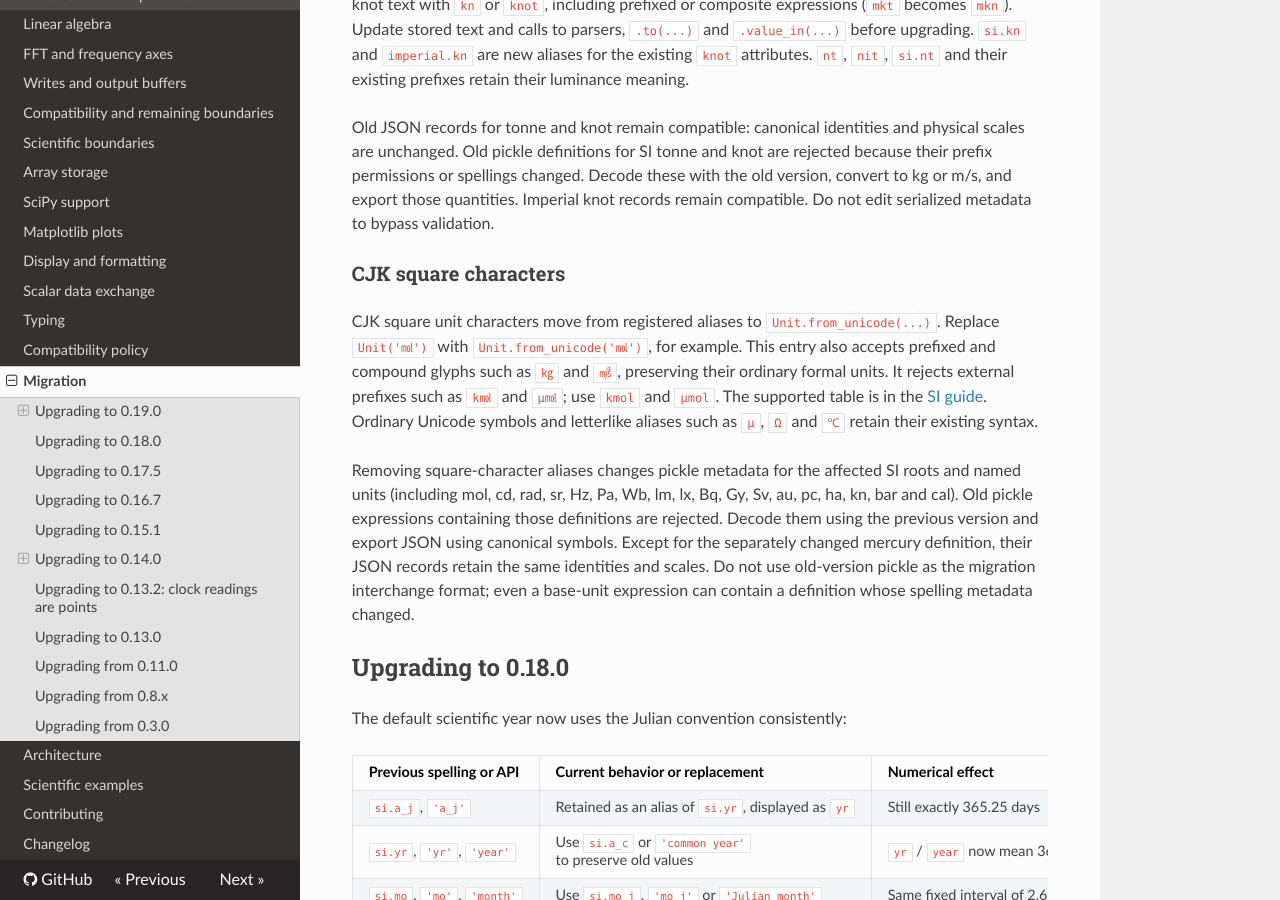
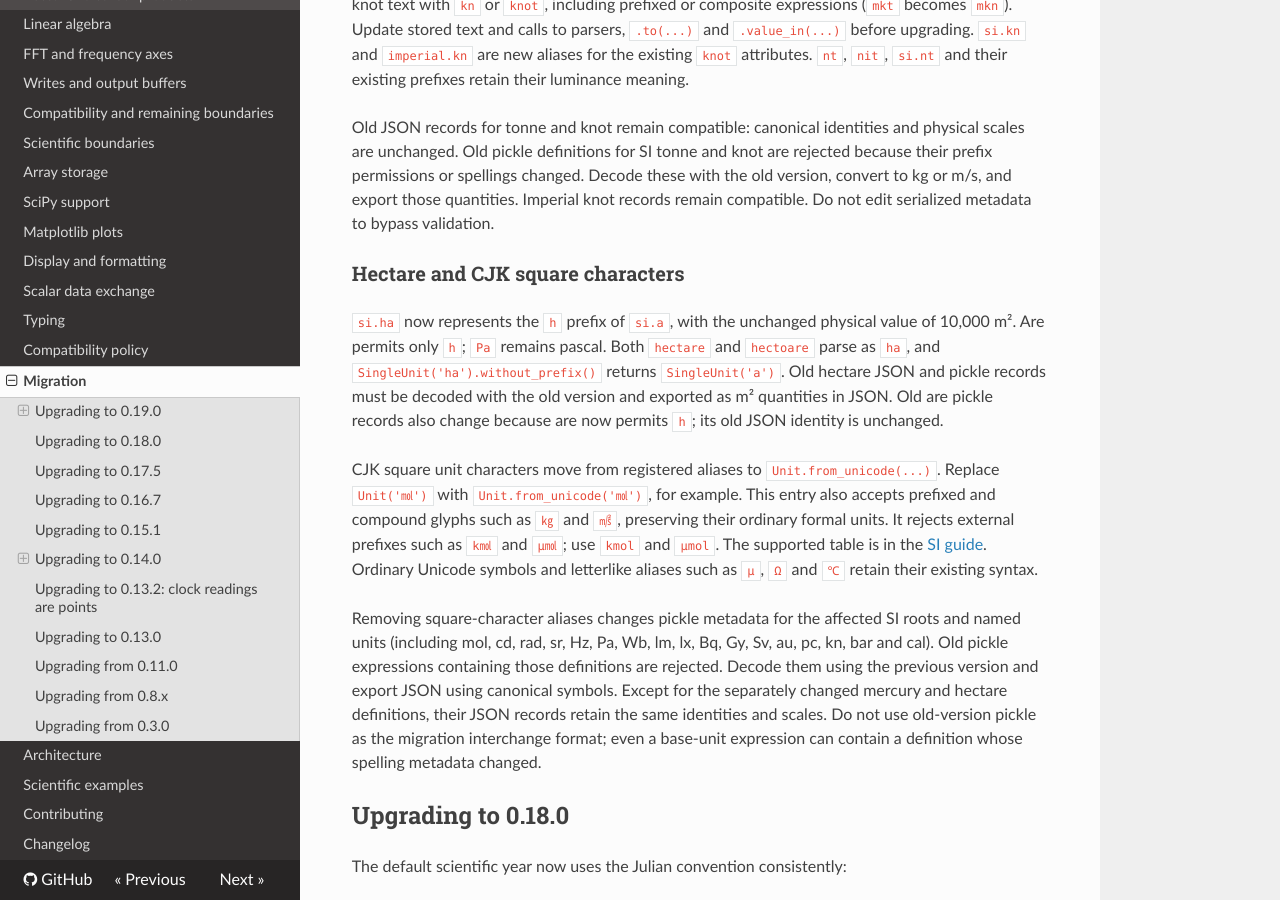
Before and after one commit to DaitTHU/unitx, an MkDocs documentation site: the page built from docs/migration.md, in a window 1280 px wide and 900 px high, scrolled down 1044 px. Built offline with MkDocs 1.6.1, drawn with Linux system fonts in a browser that asks for light colours.

Commit message:
refactor!: represent hectare as hecto-prefixed are

```diff
--- a/docs/migration.md
+++ b/docs/migration.md
@@ -53,7 +53,14 @@ Decode these with the old version, convert to kg or m/s, and export those
 quantities. Imperial knot records remain compatible. Do not edit serialized
 metadata to bypass validation.
 
-### CJK square characters
+### Hectare and CJK square characters
+
+`si.ha` now represents the `h` prefix of `si.a`, with the unchanged physical
+value of 10,000 m². Are permits only `h`; `Pa` remains pascal. Both `hectare`
+and `hectoare` parse as `ha`, and `SingleUnit('ha').without_prefix()` returns
+`SingleUnit('a')`. Old hectare JSON and pickle records must be decoded with
+the old version and exported as m² quantities in JSON. Old are pickle records
+also change because are now permits `h`; its old JSON identity is unchanged.
 
 CJK square unit characters move from registered aliases to
 `Unit.from_unicode(...)`. Replace `Unit('㏖')` with
@@ -66,10 +73,10 @@ retain their existing syntax.
 
 Removing square-character aliases changes pickle metadata for the affected
 SI roots and named units (including mol, cd, rad, sr, Hz, Pa, Wb, lm, lx,
-Bq, Gy, Sv, au, pc, ha, kn, bar and cal). Old pickle expressions containing those
+Bq, Gy, Sv, au, pc, kn, bar and cal). Old pickle expressions containing those
 definitions are rejected. Decode them using the previous version and export
-JSON using canonical symbols. Except for the separately changed mercury
-definition, their JSON records retain the same identities and scales.
+JSON using canonical symbols. Except for the separately changed mercury and
+hectare definitions, their JSON records retain the same identities and scales.
 Do not use old-version pickle as the migration interchange format; even a
 base-unit expression can contain a definition whose spelling metadata changed.
 
```
Also changed, not shown: docs/catalogues/si.md (+8 -4 lines), 6 other files.
